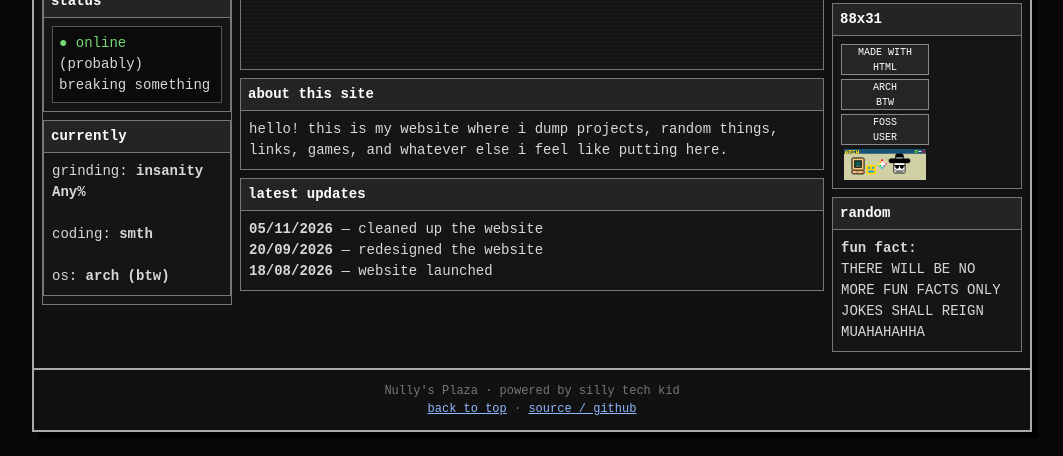
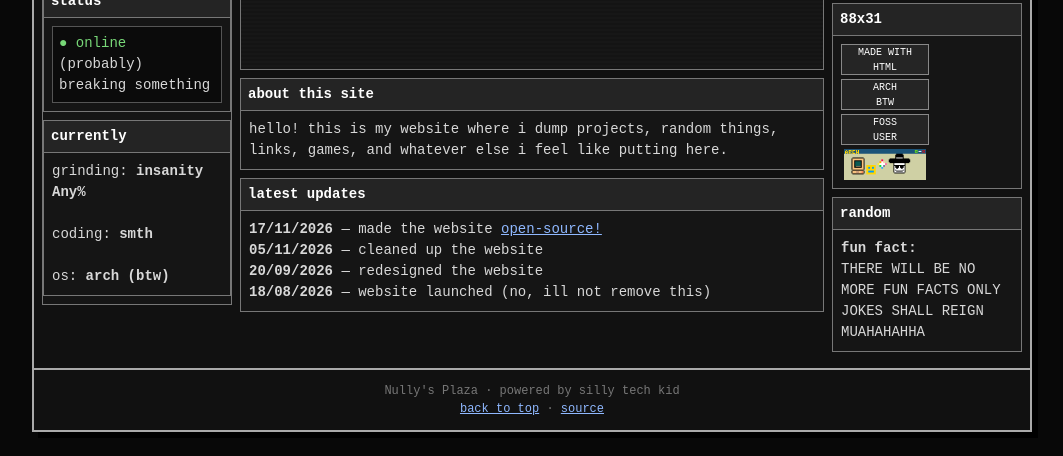
Before and after one commit to thatguynully/website, a plain HTML site: page index.html in a window 1280 px wide. Shown: the part 381-837 px from the top of the page, without its empty margins (108-1171 px from the left). Drawn offline with Linux system fonts and the light colour scheme.

Commit message:
update the update

```diff
--- a/index.html
+++ b/index.html
@@ -389,9 +389,10 @@
           <h2 class="box-title">latest updates</h2>
 
           <div class="box-content">
+            <b>17/11/2026</b> — made the website <a href="https://github.com/thatguynully/website">open-source!</a><br>
             <b>05/11/2026</b> — cleaned up the website<br>
             <b>20/09/2026</b> — redesigned the website<br>
-            <b>18/08/2026</b> — website launched
+            <b>18/08/2026</b> — website launched (no, ill not remove this)
           </div>
         </section>
 
@@ -449,7 +450,7 @@
     <footer>
       Nully's Plaza · powered by silly tech kid<br>
       <a href="#top">back to top</a> ·
-      <a href="https://github.com/thatguynully/website">source / github</a>
+      <a href="https://github.com/thatguynully/website">source</a>
     </footer>
 
   </div>
```
